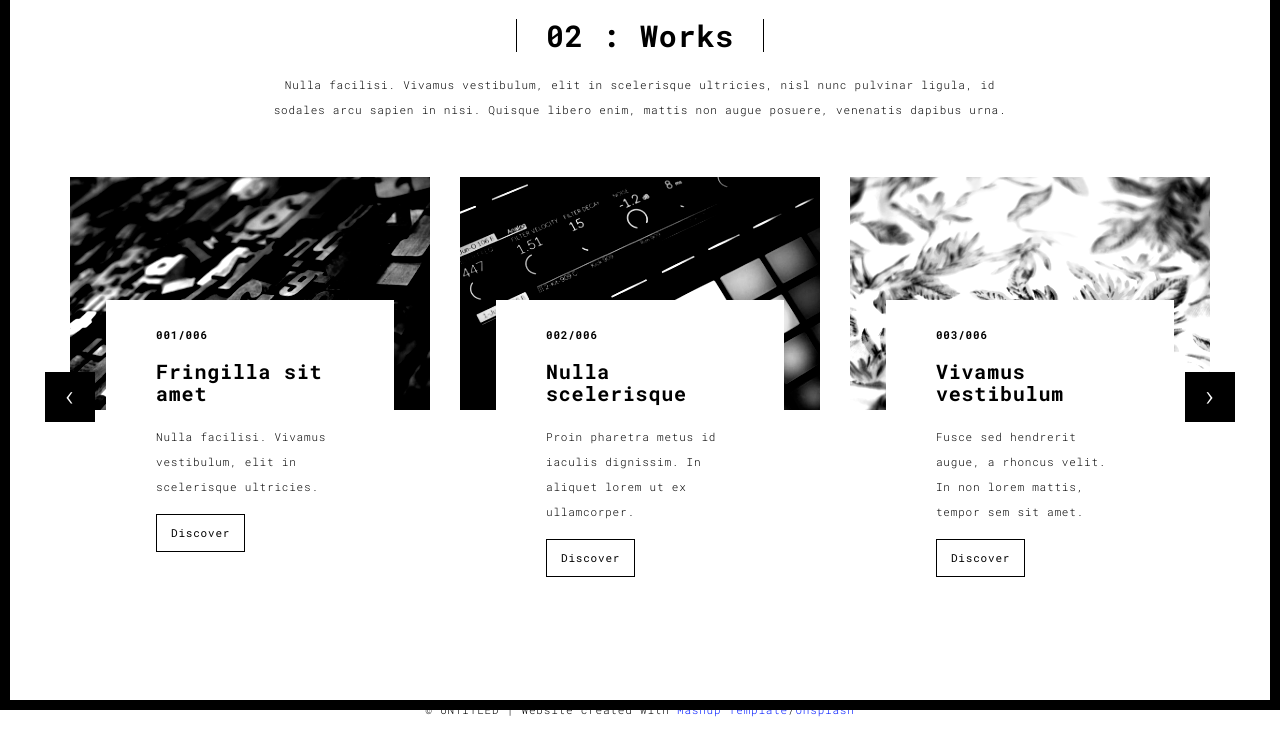
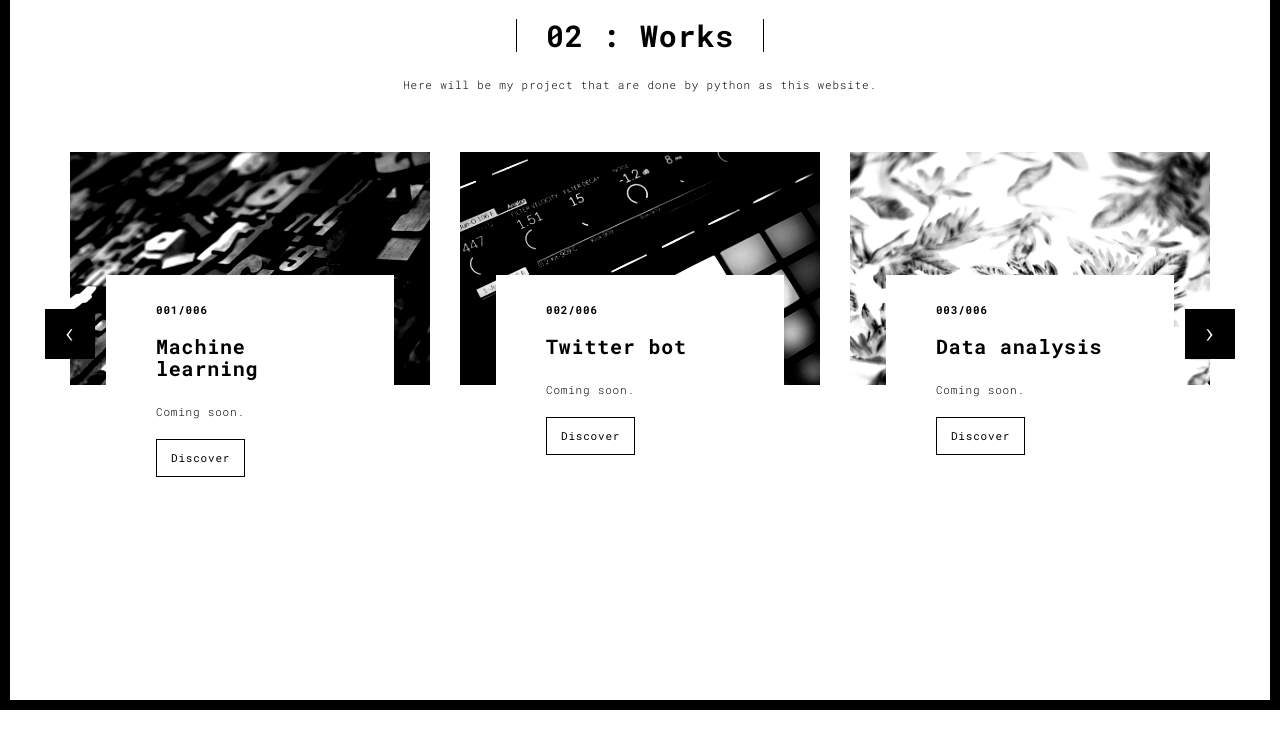
Before and after one commit to shushukurov/PersonalWebSite, a Flask app: page /works.html in a window 1280 px wide. Shown: the part 90-837 px from the top of the page. After the commit the page ends 800 px from the top, so only its background shows below. Run offline with Flask 2, Linux system fonts and the light colour scheme; some libraries are stand-ins or nearby versions.

Commit message:
my portfolio website

```diff
--- a/templates/contact.html
+++ b/templates/contact.html
@@ -101,7 +101,7 @@
                       <a href="http://www.twitter.com" title="" class="fa-icon">
                         <i class="fa fa-twitter"></i>
                       </a>
-                      <a href="http://www.linkedin.com" title="" class="fa-icon">
+                      <a href="http://www.linkedin.com/in/shushukurov" title="" class="fa-icon">
                         <i class="fa fa-linkedin"></i>
                       </a>
 
@@ -122,7 +122,6 @@
   <div class="container">
     <div class="row">
       <div class="col-xs-12">
-        <p>© UNTITLED | Website created with <a href="http://www.mashup-template.com/" title="Create website with free html template">Mashup Template</a>/<a href="https://www.unsplash.com/" title="Beautiful Free Images">Unsplash</a></p>
       </div>
     </div>
   </div>
--- a/templates/thankyou.html
+++ b/templates/thankyou.html
@@ -74,7 +74,6 @@
   <div class="container">
     <div class="row">
       <div class="col-xs-12">
-        <p>© UNTITLED | Website created with <a href="http://www.mashup-template.com/" title="Create website with free html template">Mashup Template</a>/<a href="https://www.unsplash.com/" title="Beautiful Free Images">Unsplash</a></p>
       </div>
     </div>
   </div>
--- a/templates/work.html
+++ b/templates/work.html
@@ -104,7 +104,6 @@
   <div class="container">
     <div class="row">
       <div class="col-xs-12">
-        <p>© UNTITLED | Website created with <a href="http://www.mashup-template.com/" title="Create website with free html template">Mashup Template</a>/<a href="https://www.unsplash.com/" title="Beautiful Free Images">Unsplash</a></p>
       </div>
     </div>
   </div>
--- a/templates/works.html
+++ b/templates/works.html
@@ -56,7 +56,7 @@
       <div class="col-sm-8 col-sm-offset-2 section-container-spacer">
         <div class="text-center">
           <h1 class="h2">02 : Works</h1>
-          <p>Nulla facilisi. Vivamus vestibulum, elit in scelerisque ultricies, nisl nunc pulvinar ligula, id sodales arcu sapien in nisi. Quisque libero enim, mattis non augue posuere, venenatis dapibus urna.</p>
+          <p>Here will be my project that are done by python as this website.</p>
         </div>
       </div>
 
@@ -74,8 +74,8 @@
                       </a>
                       <div class="card-container card-container-lg">
                         <h4>001/006</h4>
-                        <h3>Fringilla sit amet</h3>
-                        <p>Nulla facilisi. Vivamus vestibulum, elit in scelerisque ultricies.</p>
+                        <h3>Machine learning</h3>
+                        <p>Coming soon.</p>
                         <a href="./work.html" title="" class="btn btn-default">Discover</a>
                       </div>
                     </div>
@@ -85,8 +85,8 @@
                       </a>
                       <div class="card-container card-container-lg">
                         <h4>002/006</h4>
-                        <h3>Nulla scelerisque</h3>
-                        <p>Proin pharetra metus id iaculis dignissim. In aliquet lorem ut ex ullamcorper.</p>
+                        <h3>Twitter bot</h3>
+                        <p>Coming soon.</p>
                         <a href="./work.html" title="" class="btn btn-default">Discover</a>
                       </div>
                     </div>
@@ -96,8 +96,8 @@
                       </a>
                       <div class="card-container card-container-lg">
                         <h4>003/006</h4>
-                        <h3>Vivamus vestibulum</h3>
-                        <p>Fusce sed hendrerit augue, a rhoncus velit. In non lorem mattis, tempor sem sit amet.</p>
+                        <h3>Data analysis</h3>
+                        <p>Coming soon.</p>
                         <a href="./work.html" title="" class="btn btn-default">Discover</a>
                       </div>
                     </div>
@@ -171,7 +171,6 @@
   <div class="container">
     <div class="row">
       <div class="col-xs-12">
-        <p>© UNTITLED | Website created with <a href="http://www.mashup-template.com/" title="Create website with free html template">Mashup Template</a>/<a href="https://www.unsplash.com/" title="Beautiful Free Images">Unsplash</a></p>
       </div>
     </div>
   </div>
```
Also changed, not shown: templates/about.html (+12 -13 lines).
